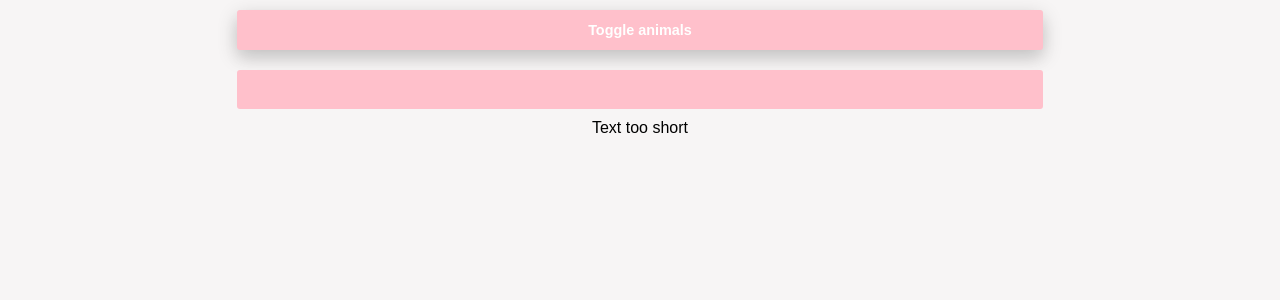
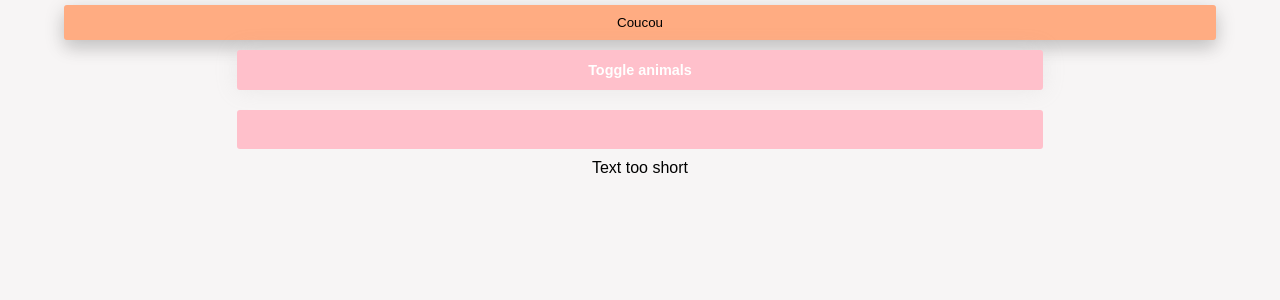
Before and after one commit to subratcall/exerciceReactAnimals, a React (Create React App) app: page / in a window 1280 px wide. Shown: the top 300 px of the page. Built offline with nearby package versions, Linux system fonts and the light colour scheme.

Commit message:
learn css modules

```diff
--- a/src/App.css
+++ b/src/App.css
@@ -66,3 +66,12 @@ body {
 .toggleAnimals:hover {
     background-color: #ffa4b3;
 }
+
+.button {
+    box-shadow: 0 10px 16px 0 rgba(0, 0, 0, 0.05), 0 6px 20px 0 rgba(0, 0, 0, 0.19);
+    background-color: #ffac82;
+    padding: 10px;
+    border: none;
+    margin-top: 5px;
+    border-radius: 3px;
+}
--- a/src/App.js
+++ b/src/App.js
@@ -7,6 +7,7 @@ import Char from './Char/Char';
 
 const StyledButton = styled.button`
     box-shadow: 0 10px 16px 0 rgba(0, 0, 0, 0.05), 0 6px 20px 0 rgba(0, 0, 0, 0.19);
+    background-color: ${props => props.alt ? '#ffac82' : '#ff82d5'};
 `;
 
 class App extends Component {
@@ -93,12 +94,18 @@ class App extends Component {
         return (
             <div className="App">
                 <div className='display'>
-                    <StyledButton
+                    <button
+                        className="button"
+                    >
+                        Coucou
+                    </button>
+                    <button
+                        alt={this.state.showAnimals}
                         className={classes}
                         onClick={() => this.toggleAnimalsHandler()}
                     >
                         Toggle animals
-                    </StyledButton>
+                    </button>
                     {animals}
                     <input
                         className="input"
```
